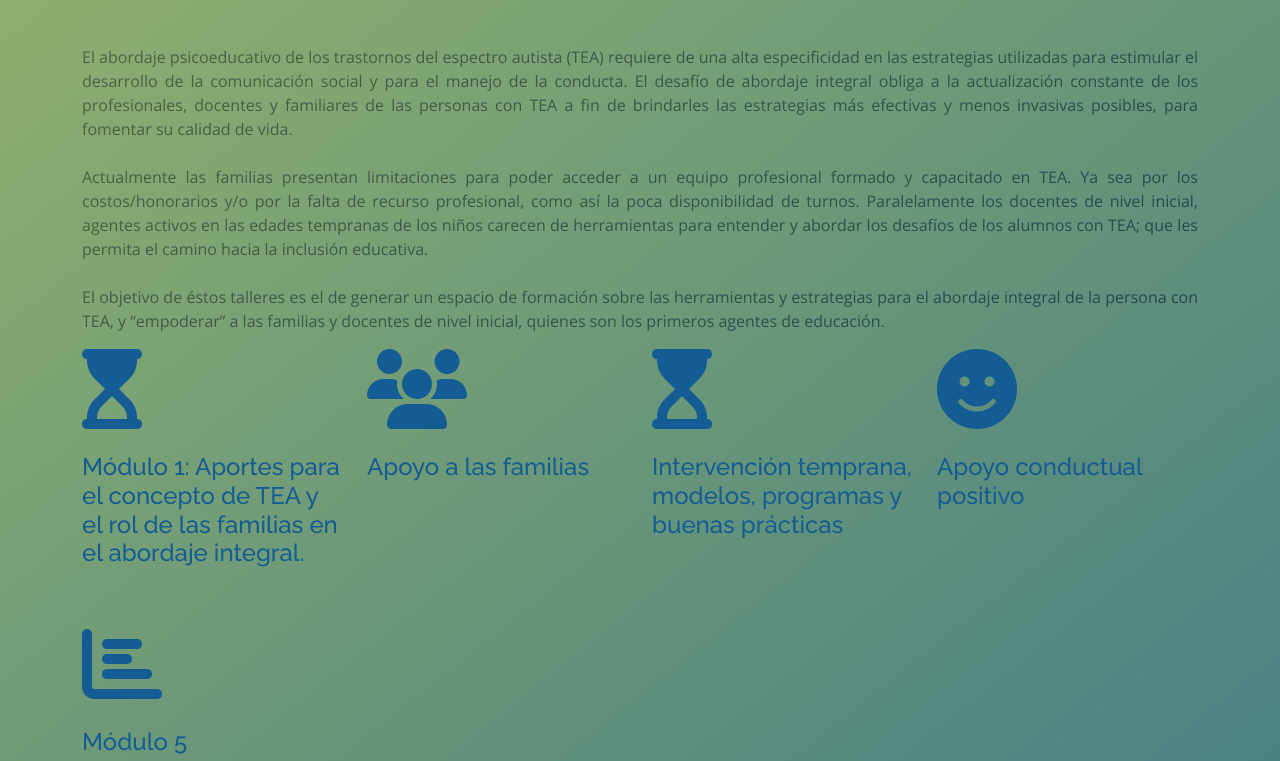
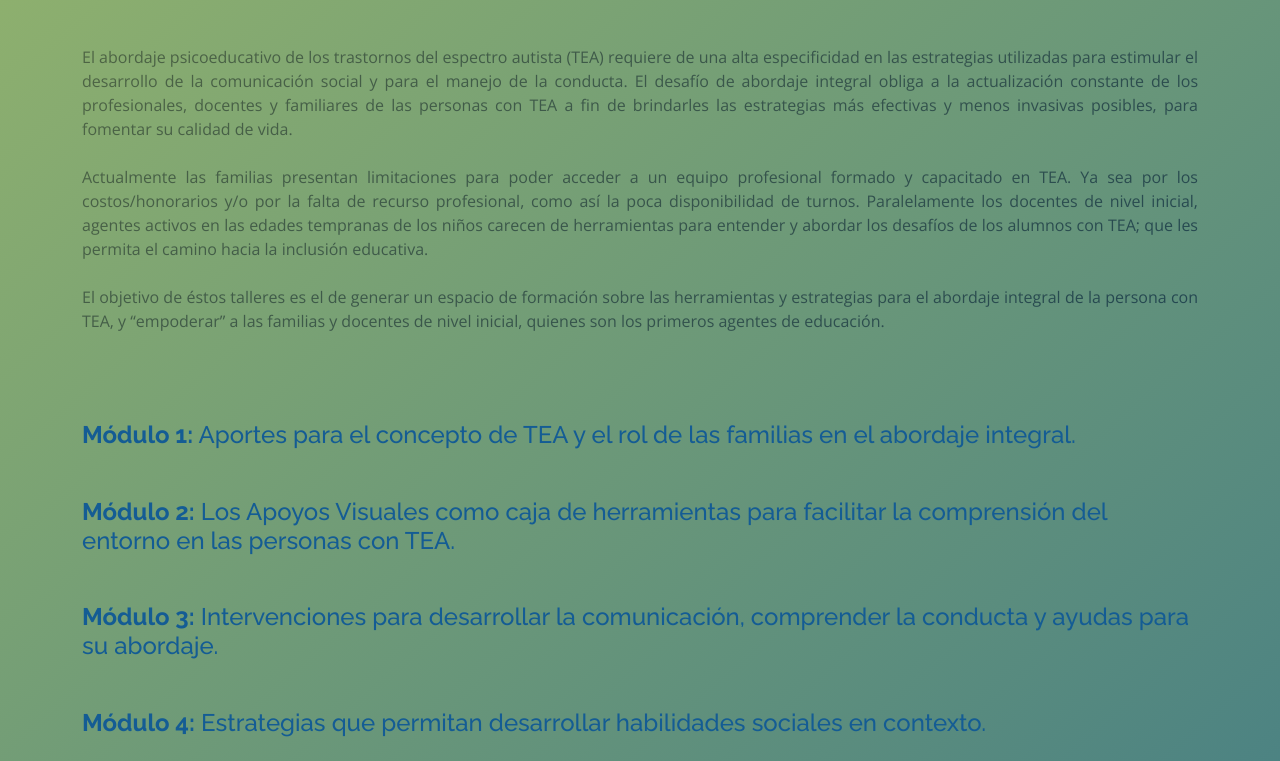
Before and after one commit to fbiason/tea-santacruz, a website: page Talleres.html in a window 1280 px wide. Shown: the part 191-952 px from the top of the page. Drawn offline with nearby package versions, Linux system fonts and the light colour scheme.

Commit message:
talleres

```diff
--- a/Talleres.html
+++ b/Talleres.html
@@ -118,36 +118,41 @@
         inicial, quienes son los primeros agentes de educación.
       </article>
 
-      <div class="container" data-aos="fade-up">
+      <div class="container mt-5" data-aos="fade-up">
         <div class="row">
-          <div class="col-md-3 mt-3 icon">
-            <i class="fa-solid fa-hourglass-start fa-5x"></i>
+          <div class="col-md-12 mt-3">
             <h4 class="mt-4">
-              Módulo 1: Aportes para el concepto de TEA y el rol de las familias
-              en el abordaje integral.
+              <b> Módulo 1:</b> Aportes para el concepto de TEA y el rol de las
+              familias en el abordaje integral.
             </h4>
           </div>
 
-          <div class="col-md-3 mt-3 icon">
-            <i class="fa-solid fa-users fa-5x"></i>
-            <h4 class="mt-4">Apoyo a las familias</h4>
-          </div>
-
-          <div class="col-md-3 mt-3 icon">
-            <i class="fa-solid fa-hourglass-start fa-5x"></i>
+          <div class="col-md-12 mt-3">
             <h4 class="mt-4">
-              Intervención temprana, modelos, programas y buenas prácticas
+              <b>Módulo 2:</b> Los Apoyos Visuales como caja de herramientas
+              para facilitar la comprensión del entorno en las personas con TEA.
             </h4>
           </div>
 
-          <div class="col-md-3 mt-3 icon">
-            <i class="fa-solid fa-smile fa-5x"></i>
-            <h4 class="mt-4">Apoyo conductual positivo</h4>
+          <div class="col-md-12 mt-3">
+            <h4 class="mt-4">
+              <b>Módulo 3:</b> Intervenciones para desarrollar la comunicación,
+              comprender la conducta y ayudas para su abordaje.
+            </h4>
           </div>
 
-          <div iv class="col-md-3 mt-5 icon">
-            <i class="fa-solid fa-chart-bar fa-5x"></i>
-            <h4 class="mt-4">Módulo 5</h4>
+          <div class="col-md-12 mt-3">
+            <h4 class="mt-4">
+              <b>Módulo 4:</b> Estrategias que permitan desarrollar habilidades
+              sociales en contexto.
+            </h4>
+          </div>
+
+          <div iv class="col-md-12 mt-5">
+            <h4 class="mt-4">
+              <b>Módulo 5:</b> Recursos para el camino hacia la inclusión
+              Educativa y Social de las personas con TEA.
+            </h4>
           </div>
         </div>
       </div>
```
